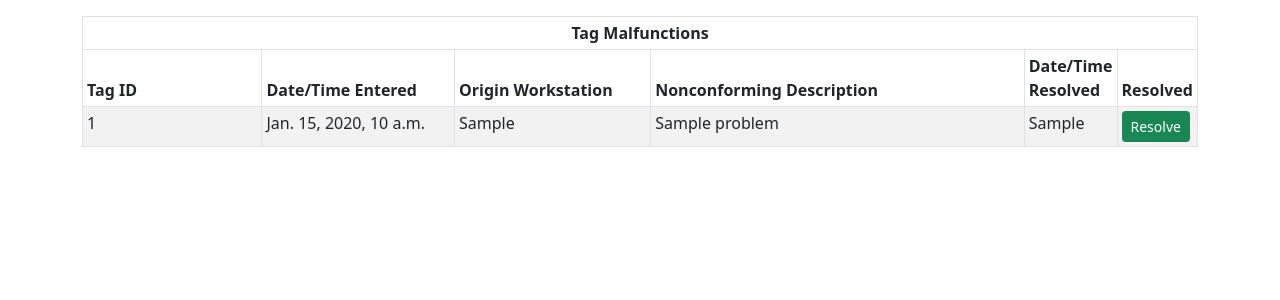
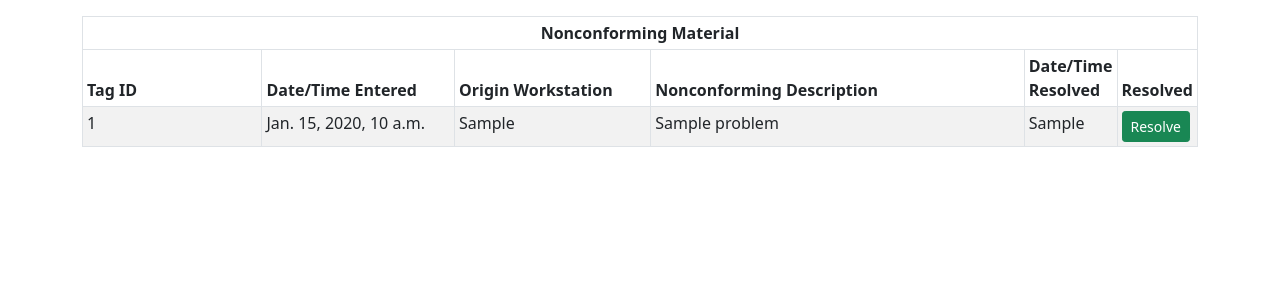
Before and after one commit to Viasat-Location-Tracking/rtls_server, a Django app: template webapp/templates/webapp/clinic.html in a window 1280 px wide. Shown: the part 56-356 px from the top of the page. Run offline with Django 3.2, Linux system fonts and the light colour scheme; the template is opened without the code that fills it: most values are stand-ins (such as "Sample title", 1, 10 or a date in 2020); data that the repository does not hold is empty.

Commit message:
Remove clock from manager tab and rename table in clinic tab

```diff
--- a/webapp/templates/webapp/clinic.html
+++ b/webapp/templates/webapp/clinic.html
@@ -6,7 +6,7 @@
     <table id = 'clinic-table' class="table table-striped table-sm table-bordered my-3">
         <thead>
         <tr>
-            <th class="text-center" colspan="8">Tag Malfunctions</th>
+            <th class="text-center" colspan="8">Nonconforming Material</th>
         </tr>
         <tr>
             <th style="width:20%">Tag ID</th>
--- a/webapp/templates/webapp/manager.html
+++ b/webapp/templates/webapp/manager.html
@@ -52,7 +52,7 @@
         </div>
     </div>
     </div>
-    <span id="clock"></span>
+    {% comment %} <span id="clock"></span> {% endcomment %}
 </div>
 
 
```
